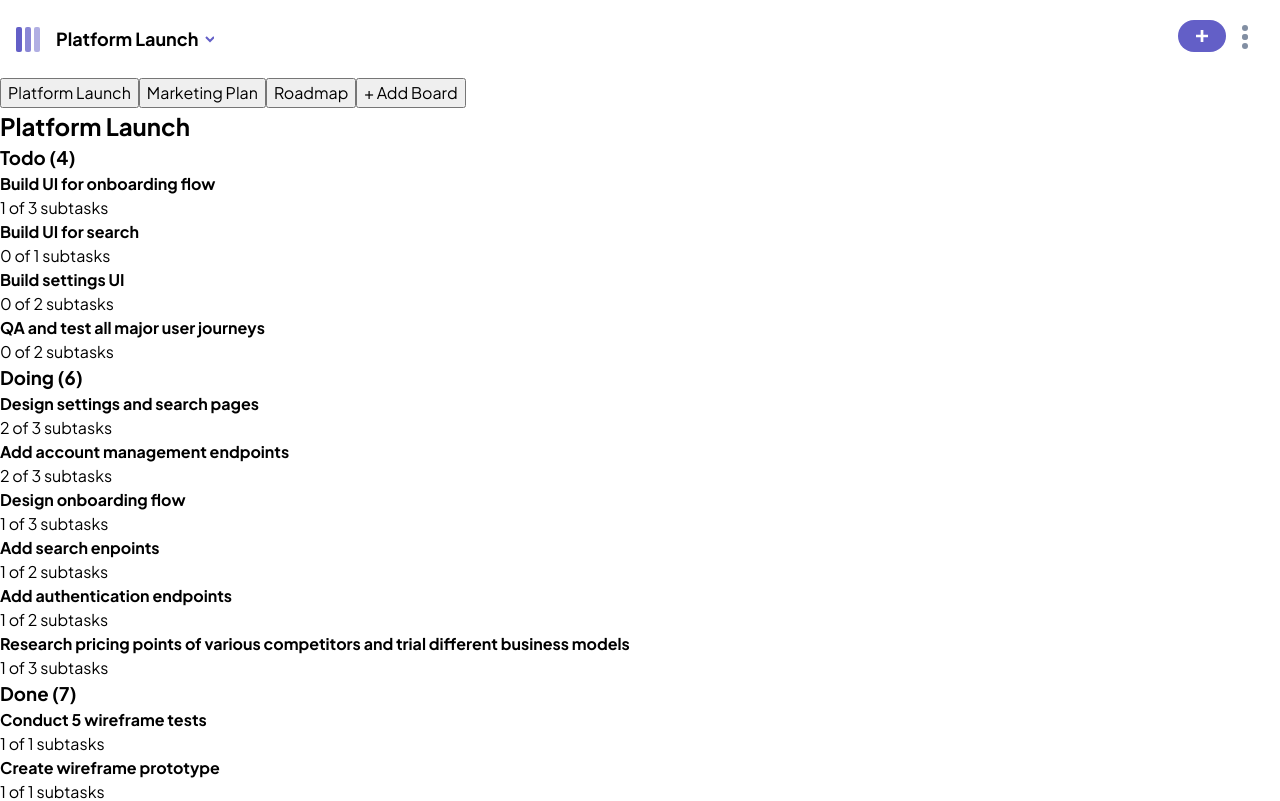
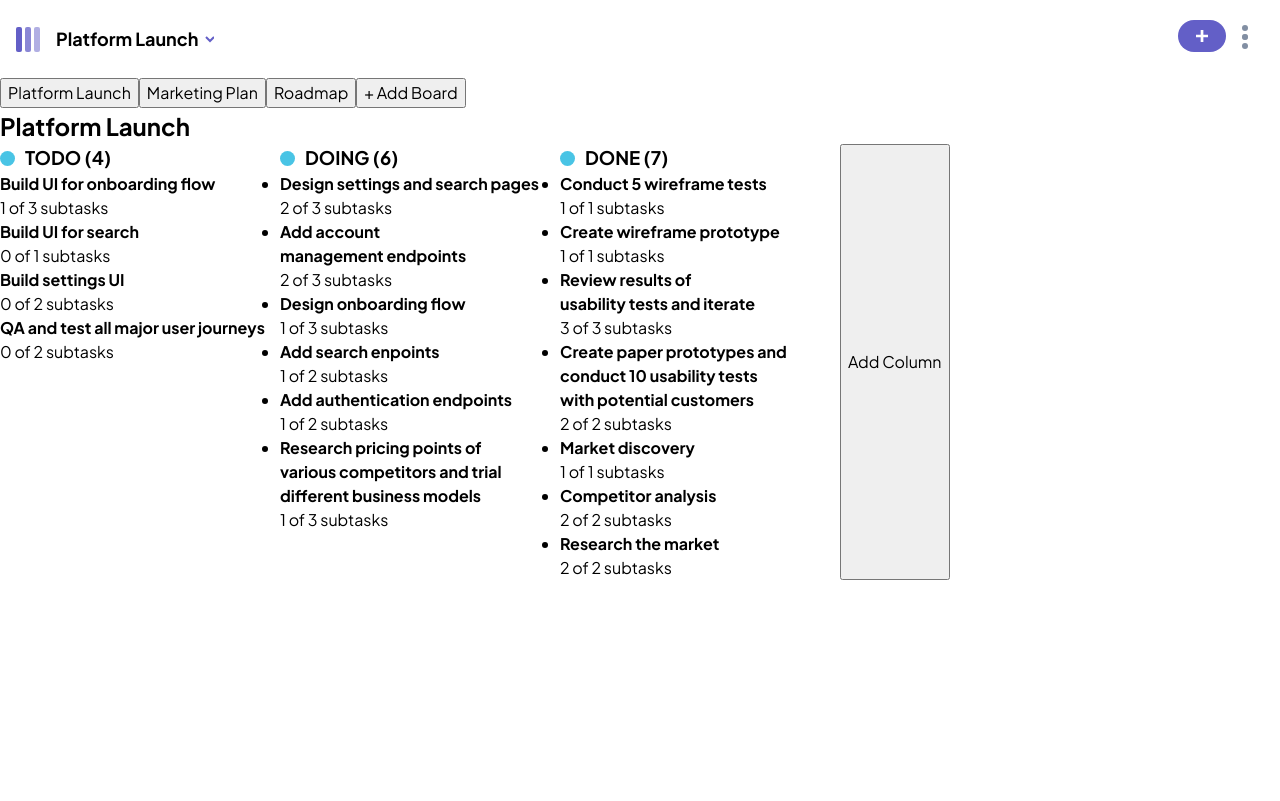
Before and after one commit to Atakanarikan0/200found-kanban-task, a React (Vite) app: page / in a window 1280 px wide. Shown: the top 801 px of the page. Built offline with nearby package versions, Linux system fonts and the light colour scheme.

Commit message:
add some css

```diff
--- a/src/assets/component/Board.jsx
+++ b/src/assets/component/Board.jsx
@@ -3,6 +3,8 @@ import { DataContext } from "../../App";
 import TaskDetail from "./TaskDetail";
 import Column from "./Column";
 import AddColumn from "./AddColumn";
+
+import './../css/Board.css'
 
 export const ColTaskContext = createContext();
 
@@ -30,11 +32,11 @@ export default function Board({ id }) {
     <>
       <ColTaskContext.Provider value={{ openModal, setCurrentTask, currentTask, boardData }}>
         <h2>{boardData?.name}</h2>
-      <div>
+        <div className="board-columns">
           {
-          columns?.map(x => <Column colData={x} key={x.id}/>)
+            columns?.map(x => <Column colData={x} key={x.id} />)
           }
-        <button onClick={() => {addNewColRef.current.showModal()}}>Add Column</button>
+          <button onClick={() => { addNewColRef.current.showModal() }}>Add Column</button>
         </div>
         <TaskDetail boardData={boardData} currentTask={currentTask} dialogRef={dialogRef} />
         <AddColumn addNewColRef={addNewColRef} id={id} />
--- a/src/assets/component/Column.jsx
+++ b/src/assets/component/Column.jsx
@@ -8,8 +8,12 @@ export default function Column({ colData }) {
 
   return (
     <>
-      <div>
-        <h3>{colData?.name} ({colData?.tasks?.length})</h3>
+      <div className="column-item">
+        <div className="column-header">
+          {dotSvg}
+          <h3>{colData?.name} ({colData?.tasks?.length})</h3>
+
+        </div>
         <ul>
           {colData?.tasks?.map(y => <Task key={y.id} taskData={y} colData={colData} />)}
         </ul>
@@ -17,3 +21,7 @@ export default function Column({ colData }) {
     </>
   )
 }
+
+const dotSvg = <svg width="15" height="15" viewBox="0 0 15 15" fill="none" xmlns="http://www.w3.org/2000/svg">
+  <circle cx="7.5" cy="7.5" r="7.5" fill="#49C4E5" />
+</svg>
--- /dev/null
+++ b/src/assets/css/Board.css
@@ -0,0 +1,25 @@
+/* berna section start */
+
+.board-columns {
+  display: flex;
+}
+
+.column-item {
+  width: 280px;
+  flex-shrink: 0;
+}
+
+.column-header {
+  display: flex;
+  align-items: center;
+  gap: 10px;
+  text-transform: uppercase;
+
+  h3 {
+
+  }
+}
+
+
+
+/* berna section end */
```
Lines whose indentation alone changed are shown as unchanged.
